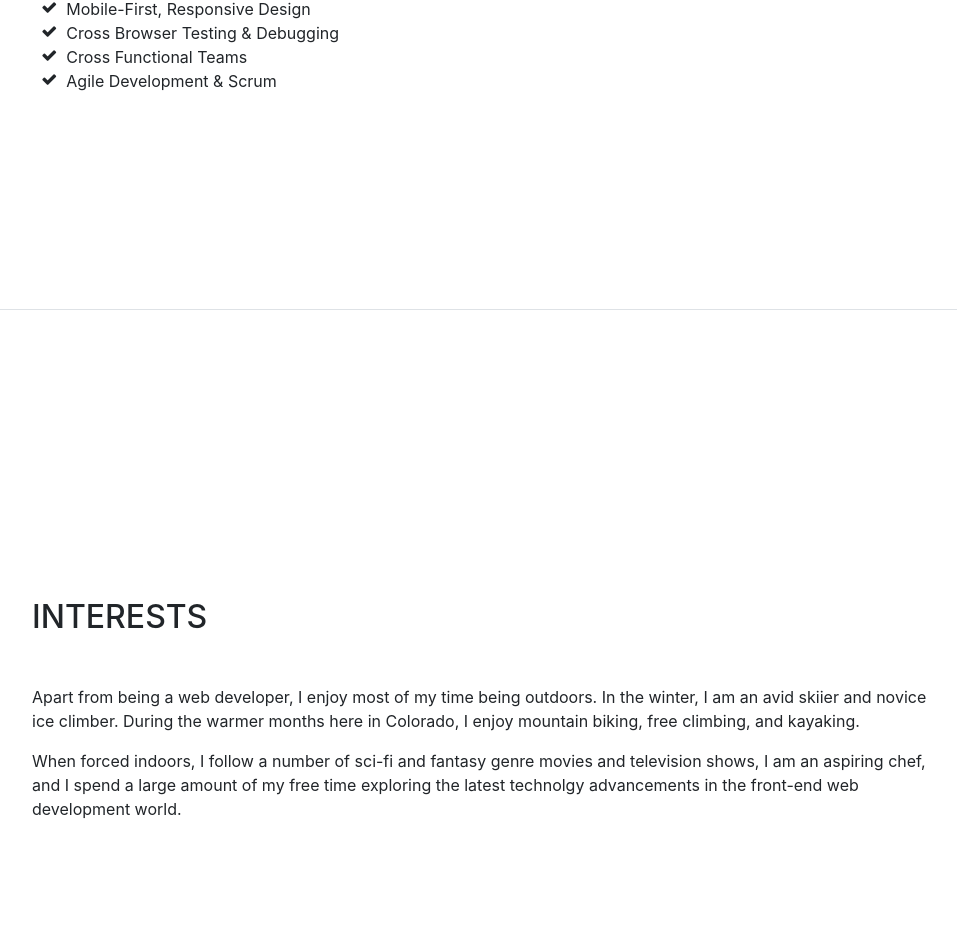
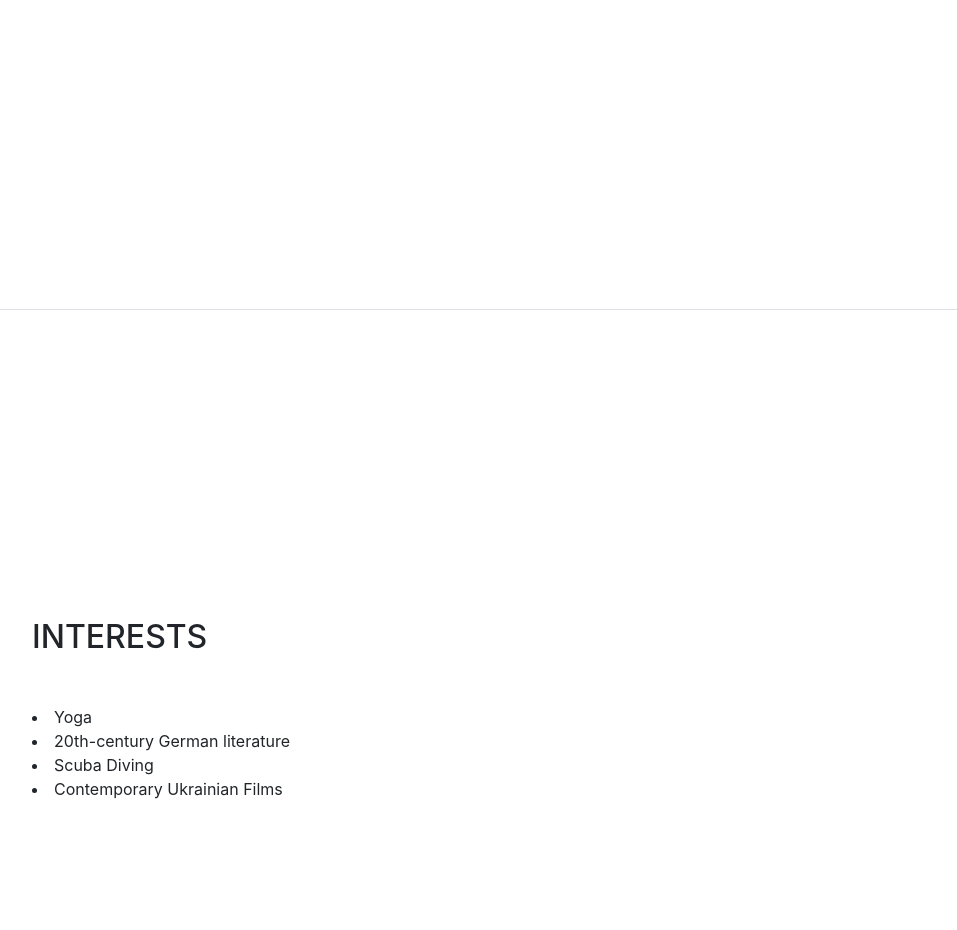
Before and after one commit to Marrri4ka/portfolio, a website with bundled scripts: page index.html in a window 1280 px wide. Shown: the part 2890-3820 px from the top of the page, without its empty margins (288-1245 px from the left). Built offline with nearby package versions, Linux system fonts and the light colour scheme; a web font is replaced by a local one.

Commit message:
last changes

```diff
--- a/index.html
+++ b/index.html
@@ -149,16 +149,6 @@
           </div>
         </div>
 
-        <div class="resume-item d-flex flex-column flex-md-row mb-5">
-          <div class="resume-content mr-auto">
-            <h3 class="mb-0">Junior Web Designer</h3>
-            <div class="subheading mb-3">Lorem</div>
-            <p>Lorem Ipsum is simply dummy text of the printing and typesetting industry. Lorem Ipsum has been the industry's standard dummy text ever since the 1500s,</p>
-          </div>
-          <div class="resume-date text-md-right">
-            <span class="text-primary">July 2010 - December 2011</span>
-          </div>
-        </div>
       </div>
 
     </section>
@@ -224,30 +214,16 @@
 
         </ul>
 
-        <div class="subheading mb-3">Workflow</div>
-        <ul class="fa-ul mb-0">
-          <li>
-            <i class="fa-li fa fa-check"></i>
-            Mobile-First, Responsive Design</li>
-          <li>
-            <i class="fa-li fa fa-check"></i>
-            Cross Browser Testing &amp; Debugging</li>
-          <li>
-            <i class="fa-li fa fa-check"></i>
-            Cross Functional Teams</li>
-          <li>
-            <i class="fa-li fa fa-check"></i>
-            Agile Development &amp; Scrum</li>
-        </ul>
-      </div>
+
     </section>
 
     <section class="resume-section p-3 p-lg-5 d-flex flex-column" id="interests">
       <div class="my-auto">
         <h2 class="mb-5">Interests</h2>
-        <p>Apart from being a web developer, I enjoy most of my time being outdoors. In the winter, I am an avid skiier and novice ice climber. During the warmer months here in Colorado, I enjoy mountain biking, free climbing, and kayaking.</p>
-        <p class="mb-0">When forced indoors, I follow a number of sci-fi and fantasy genre movies and television shows, I am an aspiring chef, and I spend a large amount of my free time exploring the latest technolgy advancements in the front-end web
-          development world.</p>
+    <li>Yoga</li>
+    <li>20th-century German literature </li>
+    <li>Scuba Diving</li>
+    <li>Contemporary Ukrainian Films</li>
       </div>
     </section>
 
```
